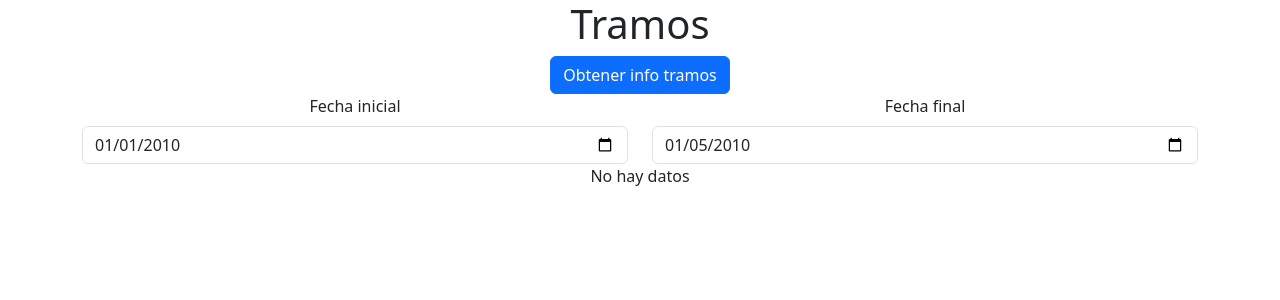
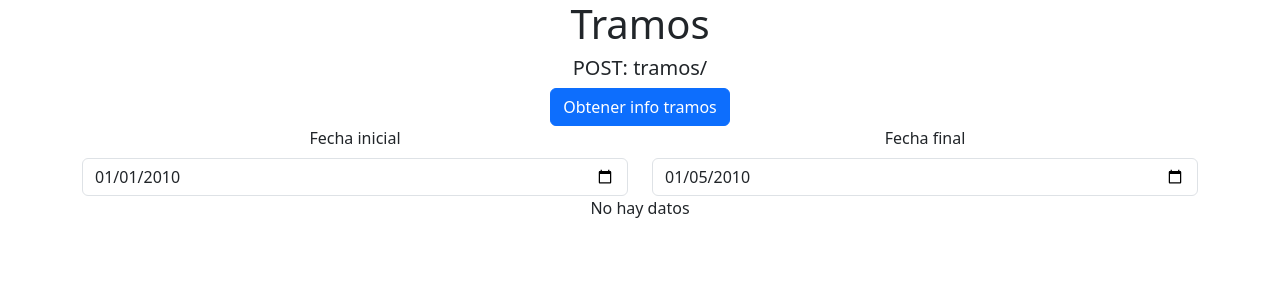
Before and after one commit to davidpalaciosg/prueba-tecnica-react, a React (Create React App) app: page / in a window 1280 px wide. Shown: the top 300 px of the page. Built offline with nearby package versions, Linux system fonts and the light colour scheme.

Commit message:
Some fixes done

```diff
--- a/src/components/atoms/BarChartTramo.tsx
+++ b/src/components/atoms/Tramos/BarChartTramo.tsx
@@ -1,5 +1,5 @@
 import React from 'react';
-import { SingleTramo } from '../../services/backend/backendTypes';
+import { SingleTramo } from '../../../services/backend/backendTypes';
 import 'chart.js/auto';
 import { Bar } from 'react-chartjs-2';
 
--- a/src/components/atoms/RowTableTramo.tsx
+++ b/src/components/atoms/Tramos/RowTableTramo.tsx
@@ -1,5 +1,5 @@
 import React from 'react'
-import { SingleTramo } from '../../services/backend/backendTypes'
+import { SingleTramo } from '../../../services/backend/backendTypes'
 
 
 export default function RowTableTramo({ tramo }: { tramo: SingleTramo }) {
--- a/src/components/molecules/Plots/TramosCharts.tsx
+++ b/src/components/molecules/Plots/TramosCharts.tsx
@@ -1,7 +1,7 @@
 import React from 'react';
 import { SingleTramo } from '../../../services/backend/backendTypes';
 import { Container, Row, Col } from 'react-bootstrap';
-import BarChartTramo from '../../atoms/BarChartTramo';
+import BarChartTramo from '../../atoms/Tramos/BarChartTramo';
 
 export default function TramosCharts({ tramos }: { tramos: SingleTramo[] }) {
   return (
--- a/src/components/molecules/Tables/TableTramo.tsx
+++ b/src/components/molecules/Tables/TableTramo.tsx
@@ -1,7 +1,7 @@
 import React, { useState, useEffect } from 'react';
 import { SingleTramo } from '../../../services/backend/backendTypes';
 import { Table } from 'react-bootstrap';
-import RowTableTramo from '../../atoms/RowTableTramo';
+import RowTableTramo from '../../atoms/Tramos/RowTableTramo';
 import { ArrowUpCircle, ArrowDownCircle } from 'react-bootstrap-icons';
 
 //SASS
--- a/src/components/organisms/Tramos.tsx
+++ b/src/components/organisms/Tramos.tsx
@@ -1,4 +1,4 @@
-import React, { useState, useEffect, ChangeEvent } from 'react';
+import React, { useState, ChangeEvent } from 'react';
 import { SingleTramo } from '../../services/backend/backendTypes';
 import { Container, Row, Col, Button } from 'react-bootstrap';
 import { getTramo } from '../../services/backend/backendServices';
@@ -21,6 +21,7 @@ export default function Tramos() {
     // API Data
     const [tramos, setTramos] = useState<SingleTramo[]>([]);
 
+    // Get data from API
     const handleButtonClick = async () => {
 
         //Check if the initial date is before the final date
@@ -38,10 +39,12 @@ export default function Tramos() {
         setTramos(tramosConverted);
     };
 
+    // Sort tramos from table child
     const handleSortTramos = (sortedTramos: SingleTramo[]) => {
         setTramos(sortedTramos);
     };
 
+    // Update initial and final date when change
     const handleDateChange = (event: ChangeEvent<HTMLInputElement>) => {
         if (event.target.name === 'Fecha inicial') {
             setInitialDate(event.target.value);
@@ -56,6 +59,7 @@ export default function Tramos() {
             <Row>
                 <Col>
                     <h1>Tramos</h1>
+                    <h5>POST: tramos/</h5>
                     <Button variant="primary" onClick={handleButtonClick}>
                         Obtener info tramos
                     </Button>
```
